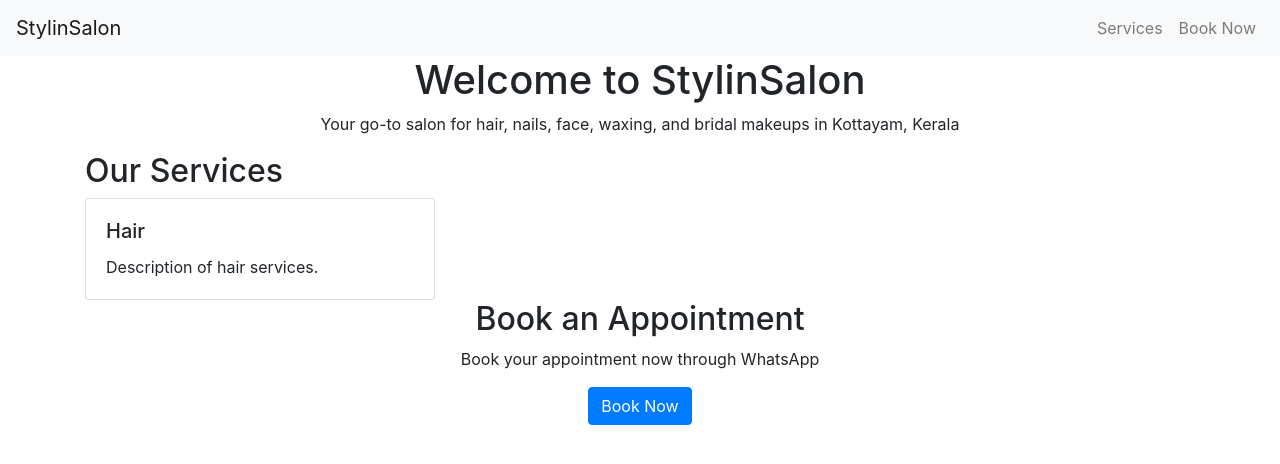
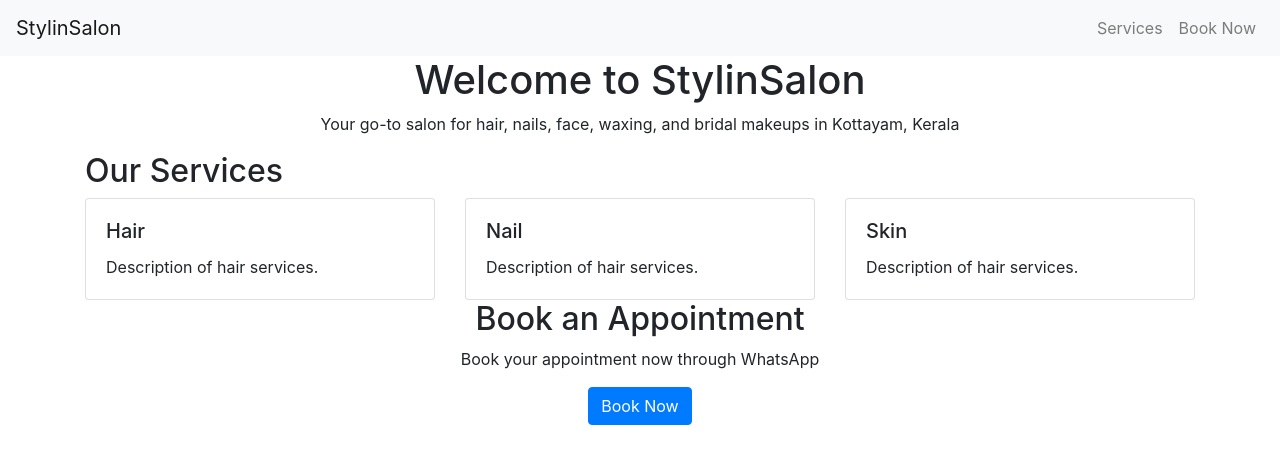
Before and after one commit to rocky07/stylinsalon.in, a website: page index.html in a window 1280 px wide. Drawn offline with nearby package versions, Linux system fonts and the light colour scheme.

Commit message:
services updated

```diff
--- a/index.html
+++ b/index.html
@@ -56,6 +56,23 @@
             </div>
           </div>
         </div>
+        <div class="col-md-4">
+          <div class="card">
+            <div class="card-body">
+              <h5 class="card-title">Nail</h5>
+              <p class="card-text">Description of hair services.</p>
+            </div>
+          </div>
+        </div>
+        <div class="col-md-4">
+          <div class="card">
+            <div class="card-body">
+              <h5 class="card-title">Skin</h5>
+              <p class="card-text">Description of hair services.</p>
+            </div>
+          </div>
+        </div>
+
         <!-- Repeat for other services -->
       </div>
     </div>
```
